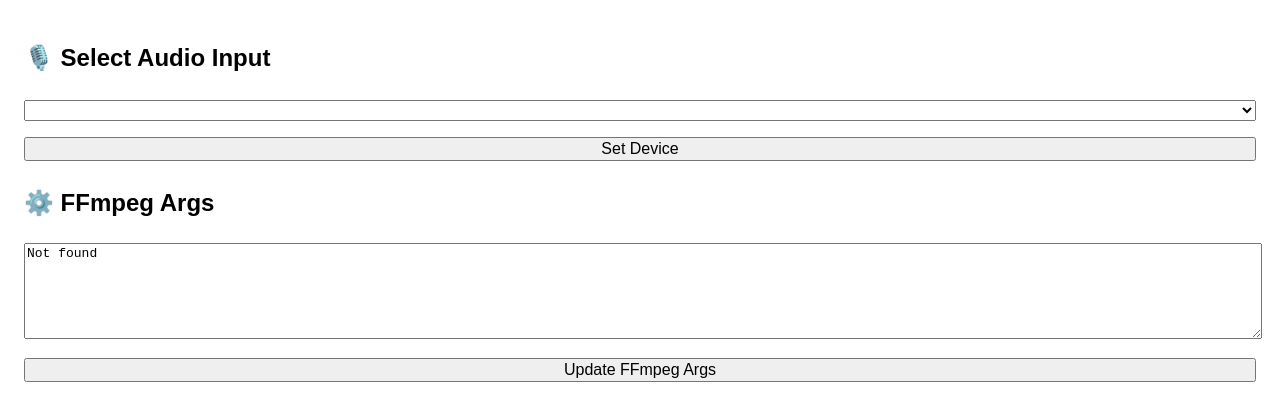
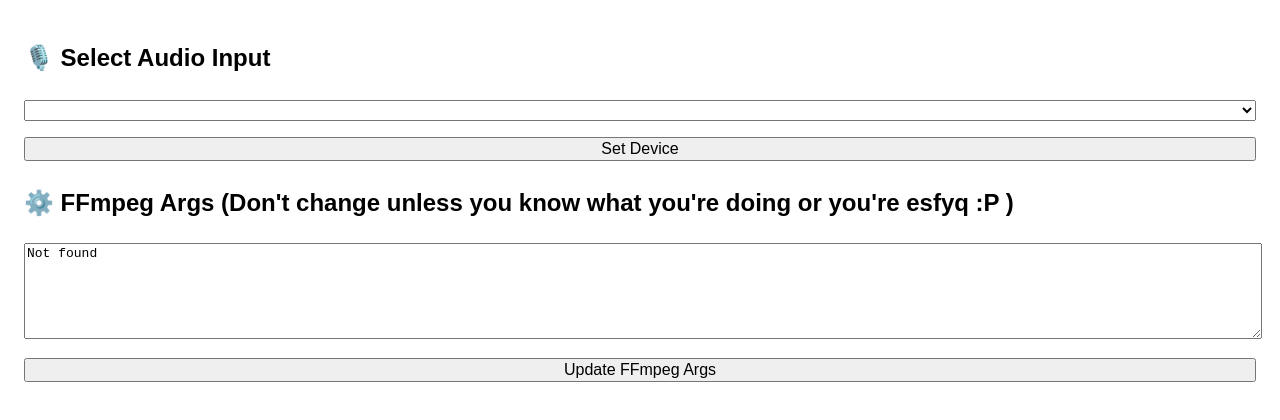
Before and after one commit to the-platapus/Lossless-Audio-Stream-Server, a website: page public/settings.html in a window 1280 px wide. Drawn offline with Linux system fonts and the light colour scheme; no server answers.

Commit message:
Update settings.html

```diff
--- a/public/settings.html
+++ b/public/settings.html
@@ -15,7 +15,7 @@
     <button type="submit">Set Device</button>
   </form>
 
-  <h2>⚙️ FFmpeg Args</h2>
+  <h2>⚙️ FFmpeg Args (Don't change unless you know what you're doing or you're esfyq :P )</h2>
   <form method="POST" action="/set-ffmpeg-raw">
     <textarea name="rawArgs" rows="6" id="ffmpegArgsBox" placeholder="-c:a aac -b:a 320k -fflags +bitexact -f adts pipe:1"></textarea>
     <button type="submit">Update FFmpeg Args</button>
```
